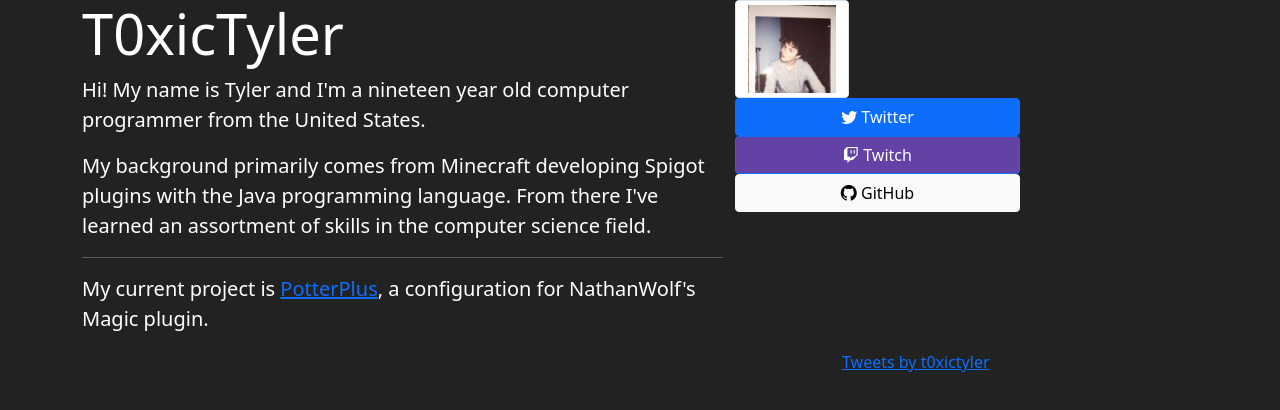
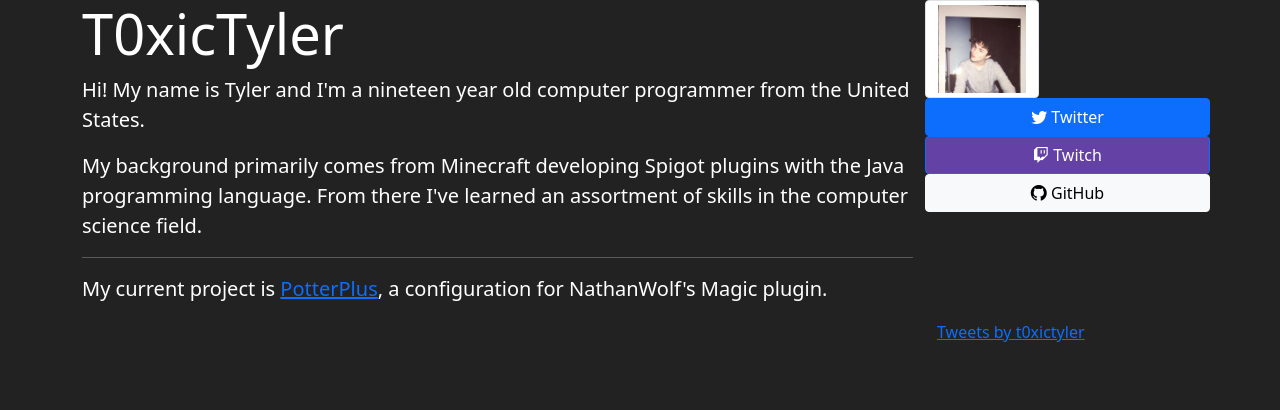
Before and after one commit to T0xicTyler/t0xictyler.github.io, a plain HTML site: page index.html in a window 1280 px wide. Drawn offline with nearby package versions, Linux system fonts and the light colour scheme.

Commit message:
More adjustments to grid

```diff
--- a/index.html
+++ b/index.html
@@ -15,7 +15,7 @@
   <div class="jumbotron jumbotron-fluid">
     <div class="container">
       <div class="row">
-        <div class="col-sm-12 col-lg-7">
+        <div class="col-sm-12 col-lg-9">
           <h1 class="display-4">T0xicTyler</h1>
           <p class="lead">Hi! My name is Tyler and I'm a nineteen year old computer programmer from the United States.</p>
           <p class="lead">My background primarily comes from Minecraft developing Spigot plugins with the Java programming language. From there I've learned an assortment of skills in the computer science field.</p>
@@ -39,8 +39,8 @@
 
   <div class="container">
     <div class="row">
-      <div class="col-lg-8"></div>
-      <div class="col-sm-12 col-lg-4">
+      <div class="col-sm-12 col-lg-9"></div>
+      <div class="col-sm-12 col-lg-3">
         <div class="jumbotron">
           <a class="twitter-timeline" href="https://twitter.com/t0xictyler?ref_src=twsrc%5Etfw">Tweets by t0xictyler</a> <script async src="https://platform.twitter.com/widgets.js" charset="utf-8"></script>
         </div>
```
